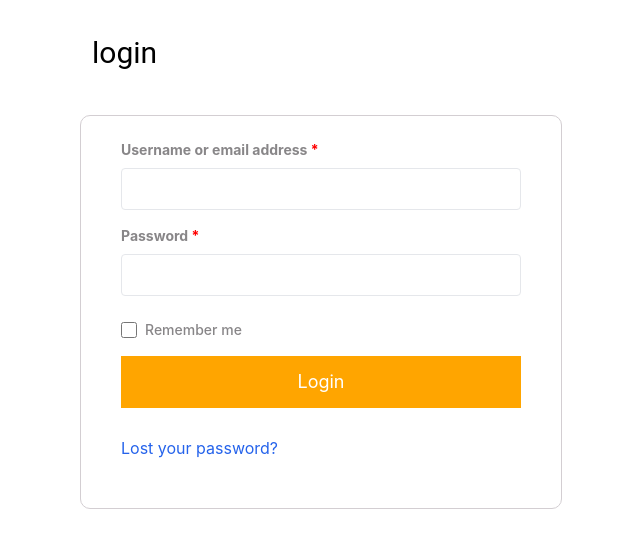
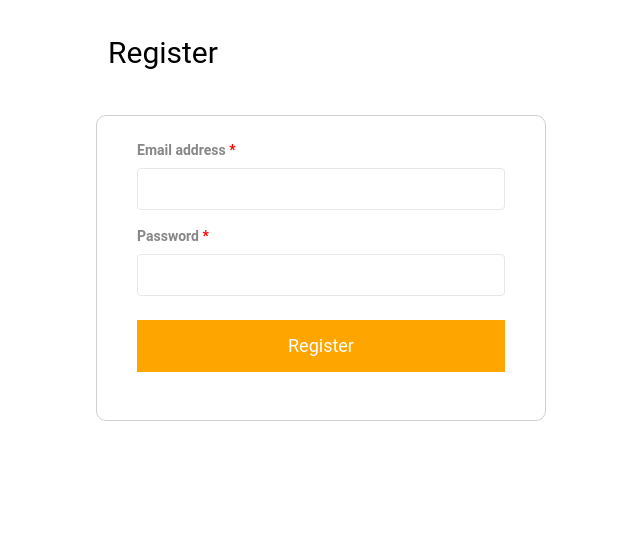
Before and after one commit to rahila009/E-commerce-website, a React (Create React App) app: page / in a window 1280 px wide. Shown: the top 548 px of the page, without its empty margins (319-959 px from the left). Built offline with nearby package versions, Linux system fonts and the light colour scheme.

Commit message:
regitration is complete

```diff
--- a/src/App.js
+++ b/src/App.js
@@ -6,8 +6,8 @@ export default function App() {
 
     return(
         <>
-    {/* <Accounts/> */}
-    <LoginPage/>
+    <Accounts/>
+    {/* <LoginPage/> */}
         </>
     )
 
--- a/src/pages/account/index.js
+++ b/src/pages/account/index.js
@@ -8,6 +8,6 @@ const Accounts = () => {
       <Register />
     </div>
   );
-};
+}
 
 export default Accounts;
```
